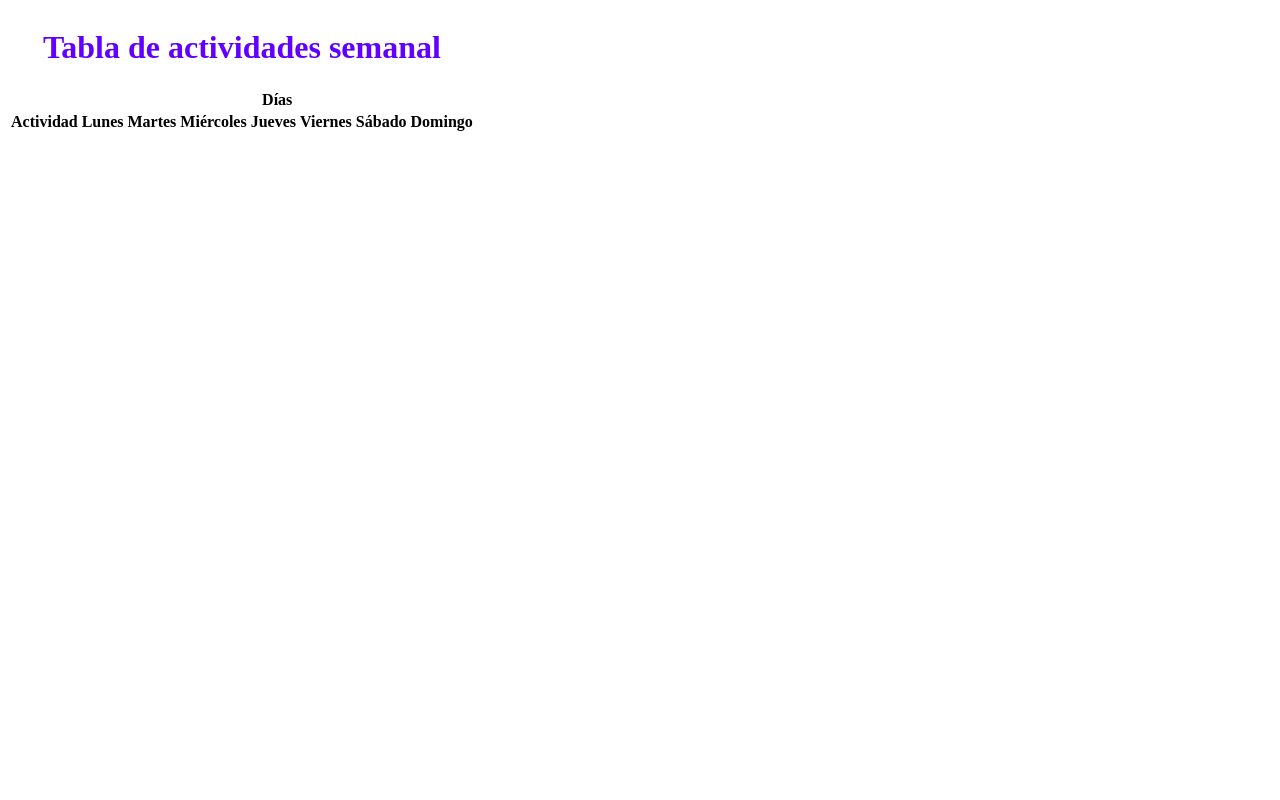
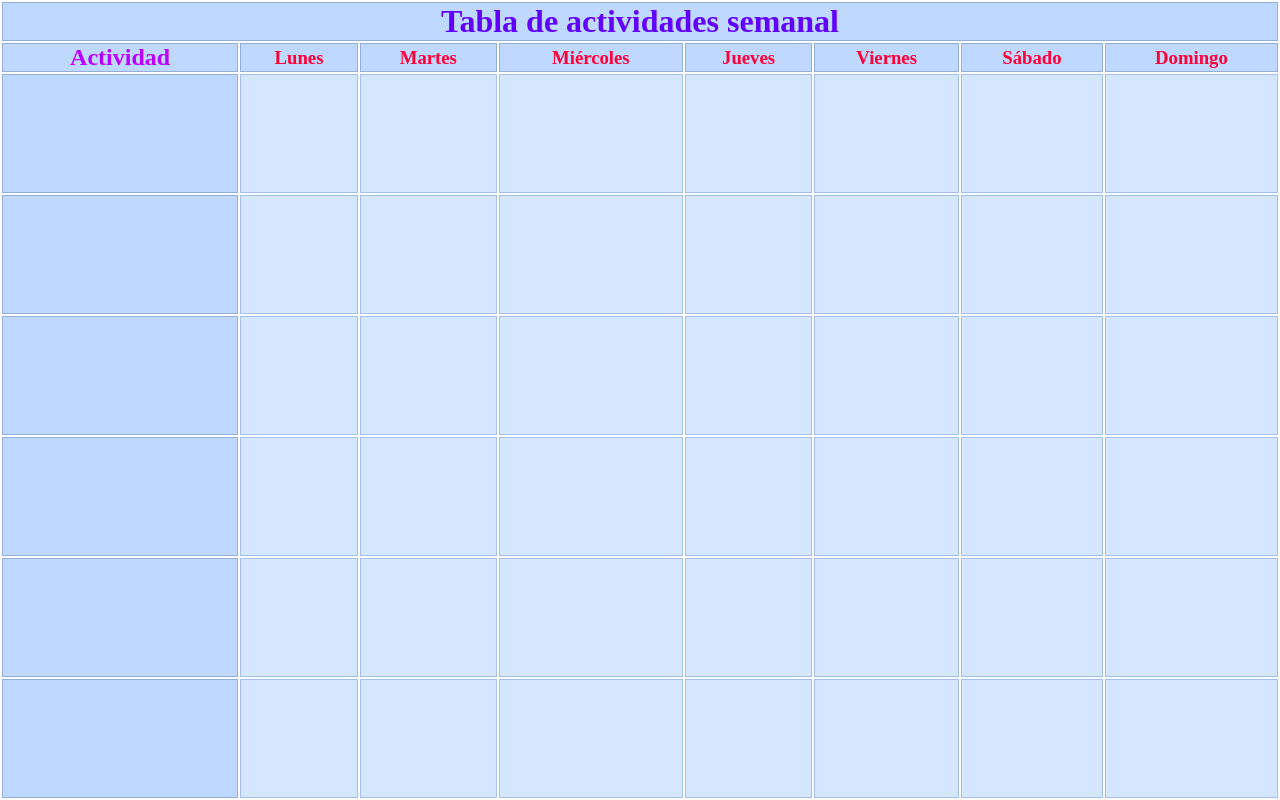
Before and after one commit to JagaScripts/WeeklyActivitiesTable, a plain HTML site: page index.html in a window 1280 px wide. Drawn offline with Linux system fonts and the light colour scheme.

Commit message:
Varios cambios CSS y HTML estructura statica completada con pantalla autoajustable.

```diff
--- a/index.html
+++ b/index.html
@@ -9,29 +9,43 @@
     <title>Tabla de actividades semanal</title>
 </head>
 <body>
-    <table class="default">
-            <caption>
-                <h1>Tabla de actividades semanal</h1>
-            </caption>
+    <table>
         <thead>
             <tr>
-                <th></th>
-                <th colspan="7">Días</th>
+                <th colspan="8">
+                    <h1>Tabla de actividades semanal</h1>
+                </th>
             </tr>
             <tr>
-                <th scope="col">Actividad</th>
-                <th>Lunes</th>
-                <th>Martes</th>
-                <th>Miércoles</th>
-                <th>Jueves</th>
-                <th>Viernes</th>
-                <th>Sábado</th>
-                <th>Domingo</th>
+                <th scope="col">
+                    <h2>Actividad</h2>
+                </th>
+                <th>
+                    <h3>Lunes</h3>
+                </th>
+                <th>
+                    <h3>Martes</h3>
+                </th>
+                <th>
+                    <h3>Miércoles</h3>
+                </th>
+                <th>
+                    <h3>Jueves</h3>
+                </th>
+                <th>
+                    <h3>Viernes</h3>
+                </th>
+                <th>
+                    <h3>Sábado</h3>
+                </th>
+                <th>
+                    <h3>Domingo</h3>
+                </th>
             </tr>
         </thead>
         <tbody>
             <tr>
-                <td></td>
+                <th></th>
                 <td></td>
                 <td></td>
                 <td></td>
@@ -41,7 +55,7 @@
                 <td></td>
             </tr>
             <tr>
-                <td></td>
+                <th></th>
                 <td></td>
                 <td></td>
                 <td></td>
@@ -51,7 +65,7 @@
                 <td></td>
             </tr>
             <tr>
-                <td></td>
+                <th></th>
                 <td></td>
                 <td></td>
                 <td></td>
@@ -61,7 +75,7 @@
                 <td></td>
             </tr>
             <tr>
-                <td></td>
+                <th></th>
                 <td></td>
                 <td></td>
                 <td></td>
@@ -71,7 +85,7 @@
                 <td></td>
             </tr>
             <tr>
-                <td></td>
+                <th></th>
                 <td></td>
                 <td></td>
                 <td></td>
@@ -81,7 +95,7 @@
                 <td></td>
             </tr>
             <tr>
-                <td></td>
+                <th></th>
                 <td></td>
                 <td></td>
                 <td></td>
--- a/styles/main.css
+++ b/styles/main.css
@@ -1,9 +1,51 @@
 /* Estilo CSS de WAT */
-
-body{
-    font-style: "calibri";
+* {
+    box-sizing: border-box;
+    padding: 0px;
+    margin: 0;
 }
 
-h1{
+html {
+    height: 100%;
+}
+
+body {
+    font-style: "calibri";
+    height: 100%;
+}
+
+h1 {
     color: rgb(98, 0, 255);
 }
+
+h2 {
+    color: rgb(183, 0, 255);
+}
+
+h3 {
+    color: rgb(255, 0, 55);
+}
+
+table {
+    width: 100%;
+    height: 100%;
+    border-collapse: separate;
+    text-indent: initial;
+    border-spacing: 2px;
+}
+
+th {
+    display: table-cell;
+    vertical-align: inherit;
+    font-weight: bold;
+    background: rgba(0,102,255,.25);
+    text-align: center;
+    border: 1px solid rgba(20,50,90,.25);
+}
+
+td{
+    display: table-cell;
+    vertical-align: inherit;
+    border: 1px solid rgba(16,76,167,.25);
+    background: rgba(90,156,255,.25);
+}
```
